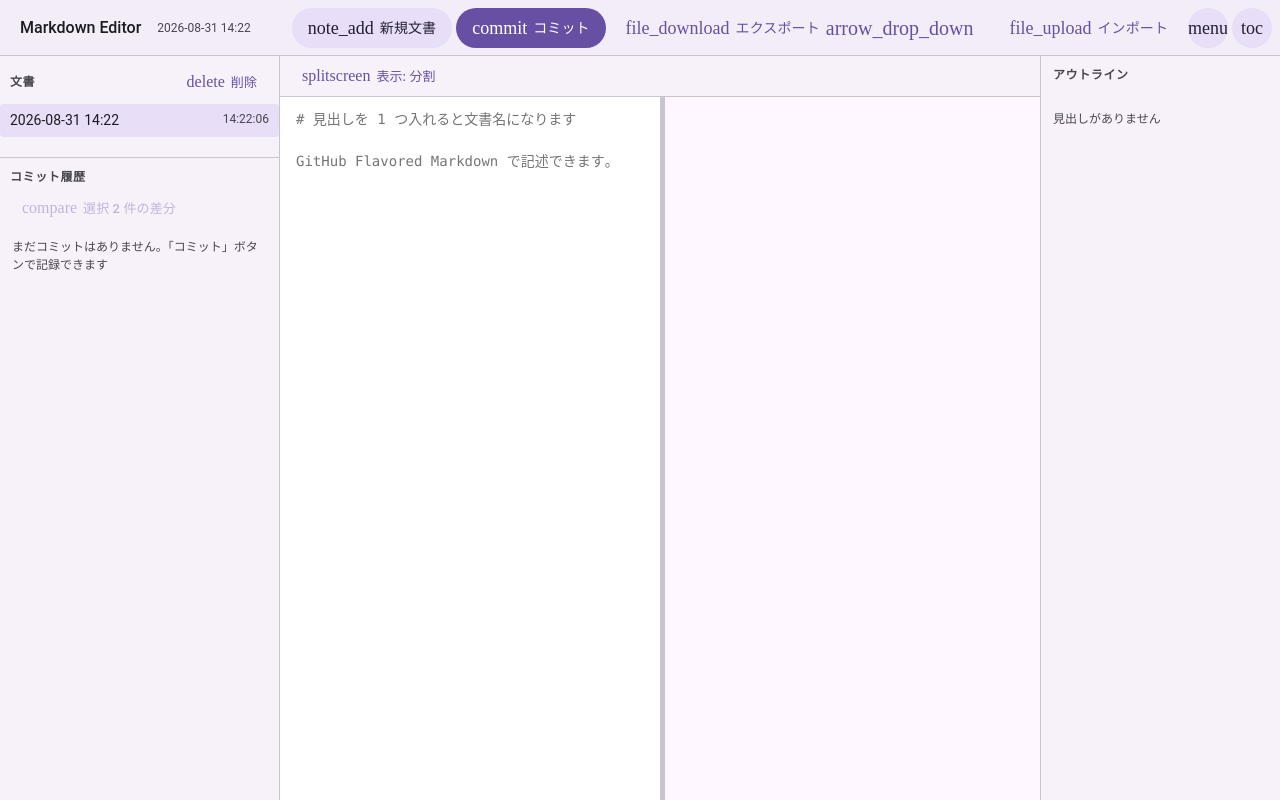
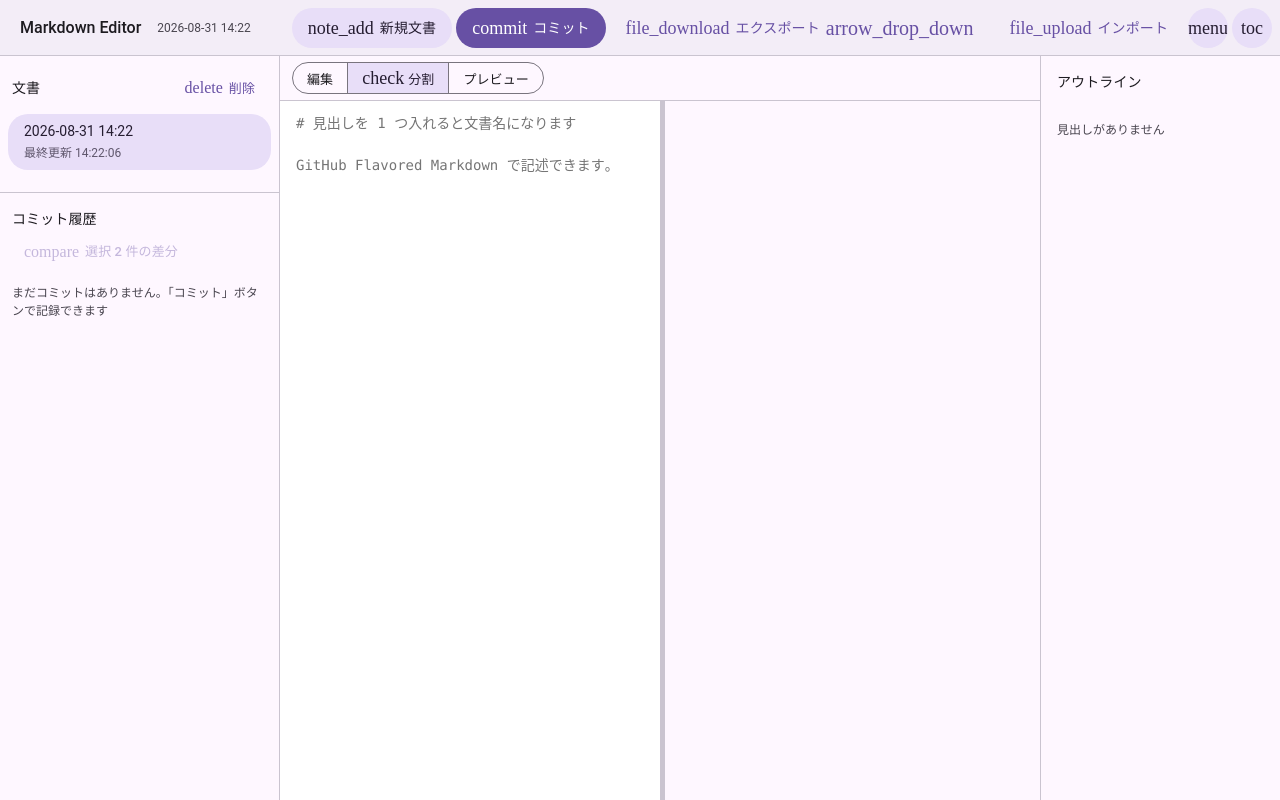
Before and after one commit to s-show/md_editor_with_export_docx, a website built with Vite: page index.html in a window 1280 px wide. Built offline with nearby package versions, Linux system fonts and the light colour scheme; a web font is replaced by a local one; what markdown-it-task-lists would draw is missing.

Commit message:
MD リファクタ フェーズ3: リスト・セグメントボタン・アウトライン
- 中央モード切替を cyclic 1 ボタンから MD3 Segmented Buttons
  (編集/分割/プレビュー, 選択中は secondary-container + check アイコン,
  aria-pressed 更新) に置換
- 文書リストを MD3 two-line list item 化
  (名称 + '最終更新 時刻' サポート行, 選択中 = 塗り + 左アクセントバー)
- コミット履歴を two-line list item 化 (メッセージ + タイムスタンプ,
  チェックボックスは accent-color 化, diff は trailing アイコンボタン)
- アウトラインを MD3 navigation list 化 (角丸 20px 項目 + state layer)
- サイドバーヘッダを MD3 list section header (label-large) に変更
- リップル対象にセグメントボタンを追加

```diff
--- a/index.html
+++ b/index.html
@@ -44,7 +44,11 @@
 
     <section id="center">
       <div id="center-toolbar">
-        <button id="btn-center-mode" class="btn small"><span class="md-icon sm">splitscreen</span><span id="center-mode-label">表示: 分割</span></button>
+        <div id="center-mode-seg" role="group" aria-label="表示モード">
+          <button id="btn-mode-editor" class="seg" aria-pressed="false"><span class="md-icon sm seg-check">check</span><span>編集</span></button>
+          <button id="btn-mode-split" class="seg" aria-pressed="false"><span class="md-icon sm seg-check">check</span><span>分割</span></button>
+          <button id="btn-mode-preview" class="seg" aria-pressed="false"><span class="md-icon sm seg-check">check</span><span>プレビュー</span></button>
+        </div>
         <span id="status" class="status"></span>
       </div>
       <div id="center-body">
--- a/src/main.ts
+++ b/src/main.ts
@@ -56,9 +56,11 @@ const fileInputEl = document.getElementById(
 const exportMenuEl = document.getElementById(
   "export-menu",
 ) as HTMLDetailsElement;
-const centerModeBtn = document.getElementById(
-  "btn-center-mode",
-) as HTMLButtonElement;
+const centerModeBtns: Record<CenterMode, HTMLButtonElement> = {
+  editor: document.getElementById("btn-mode-editor") as HTMLButtonElement,
+  split: document.getElementById("btn-mode-split") as HTMLButtonElement,
+  preview: document.getElementById("btn-mode-preview") as HTMLButtonElement,
+};
 const btnToggleLeft = document.getElementById(
   "btn-toggle-left",
 ) as HTMLButtonElement;
@@ -165,21 +167,24 @@ function renderDocList(): void {
   if (sorted.length === 0) {
     const li = document.createElement("li");
     li.className = "empty-hint";
-    li.textContent = "文書がありません。「＋ 新規文書」で作成してください";
+    li.textContent = "文書がありません。「新規文書」ボタンで作成してください";
     docListEl.appendChild(li);
     return;
   }
   for (const d of sorted) {
     const li = document.createElement("li");
     li.className = "doc-item" + (d.id === currentId ? " active" : "");
+    const main = document.createElement("div");
+    main.className = "doc-main";
     const name = document.createElement("span");
     name.className = "doc-name";
     name.textContent = docDisplayName(d);
     name.title = docDisplayName(d);
     const time = document.createElement("span");
     time.className = "doc-time";
-    time.textContent = formatTime(d.updatedAt);
-    li.append(name, time);
+    time.textContent = `最終更新 ${formatTime(d.updatedAt)}`;
+    main.append(name, time);
+    li.append(main);
     li.addEventListener("click", () =>
       void selectDocument(d.id).catch((e) => {
         console.error("select document failed", e);
@@ -294,6 +299,8 @@ function renderCommitPanel(): void {
     const cb = document.createElement("input");
     cb.type = "checkbox";
     cb.title = "比較用に選択";
+    const main = document.createElement("div");
+    main.className = "commit-main";
     const label = document.createElement("span");
     label.className = "commit-msg";
     label.textContent = c.message || "(メッセージなし)";
@@ -301,6 +308,7 @@ function renderCommitPanel(): void {
     const time = document.createElement("span");
     time.className = "commit-time";
     time.textContent = formatDateTime(c.timestamp);
+    main.append(label, time);
     const btn = document.createElement("button");
     btn.className = "btn small icon-btn";
     btn.innerHTML = '<span class="md-icon sm">compare</span>';
@@ -308,7 +316,7 @@ function renderCommitPanel(): void {
     btn.title = "直前のコミットとの差分を表示";
     btn.addEventListener("click", () => showDiffModal(sorted[idx - 1], c));
     cb.addEventListener("change", updateDiffSelectedBtn);
-    li.append(cb, label, time, btn);
+    li.append(cb, main, btn);
     commitListEl.appendChild(li);
   });
   updateDiffSelectedBtn();
@@ -490,10 +498,12 @@ function setCenterMode(mode: CenterMode): void {
   centerMode = mode;
   centerBodyEl.classList.toggle("mode-editor", mode === "editor");
   centerBodyEl.classList.toggle("mode-preview", mode === "preview");
-  const label = document.getElementById("center-mode-label");
-  if (label) {
-    label.textContent =
-      mode === "split" ? "表示: 分割" : mode === "editor" ? "表示: 入力のみ" : "表示: プレビューのみ";
+  for (const [m, b] of Object.entries(centerModeBtns) as [
+    CenterMode,
+    HTMLButtonElement,
+  ][]) {
+    b.setAttribute("aria-pressed", String(m === mode));
+    b.classList.toggle("active", m === mode);
   }
   localStorage.setItem("ui:centerMode", mode);
 }
@@ -562,9 +572,9 @@ async function init(): Promise<void> {
   document.getElementById("btn-commit")!.addEventListener("click", () => void onCommitClick());
   btnToggleLeft.addEventListener("click", toggleLeft);
   btnToggleRight.addEventListener("click", toggleRight);
-  centerModeBtn.addEventListener("click", () =>
-    setCenterMode(centerMode === "split" ? "editor" : centerMode === "editor" ? "preview" : "split"),
-  );
+  for (const m of Object.keys(centerModeBtns) as CenterMode[]) {
+    centerModeBtns[m].addEventListener("click", () => setCenterMode(m));
+  }
 
   document.getElementById("btn-export-md")!.addEventListener("click", () => void onExportMd());
   const btnExportDocx = document.getElementById("btn-export-docx")!;
--- a/src/styles.css
+++ b/src/styles.css
@@ -419,7 +419,7 @@ body.hide-left.hide-right #layout {
 #sidebar-right {
   overflow: auto;
   min-height: 0;
-  background: var(--bg-soft);
+  background: var(--md-background);
 }
 
 #sidebar-left {
@@ -437,14 +437,14 @@ body.hide-right #sidebar-right {
   visibility: hidden;
 }
 
+/* MD3 list section header */
 #sidebar-left h2,
 #sidebar-right h2,
 #commit-header h2 {
-  font-size: 12px;
-  font-weight: 600;
-  color: var(--text-dim);
-  text-transform: uppercase;
-  letter-spacing: 0.05em;
+  font-size: var(--text-label);
+  font-weight: 500;
+  color: var(--md-on-surface);
+  letter-spacing: 0.1px;
   margin: 0;
 }
 
@@ -452,7 +452,7 @@ body.hide-right #sidebar-right {
   display: flex;
   justify-content: space-between;
   align-items: center;
-  padding: 10px 10px 6px;
+  padding: 16px 12px 8px;
 }
 
 #commit-header {
@@ -460,7 +460,7 @@ body.hide-right #sidebar-right {
   justify-content: space-between;
   align-items: center;
   gap: 6px;
-  padding: 10px 10px 6px;
+  padding: 16px 12px 8px;
   flex-wrap: wrap;
 }
 
@@ -483,24 +483,24 @@ body.hide-right #sidebar-right {
   font-size: 12px;
 }
 
+/* MD3 two-line list item */
 .doc-item {
-  display: flex;
-  justify-content: space-between;
-  gap: 8px;
-  padding: 6px 10px;
+  display: block;
+  margin: 2px 8px;
+  padding: 8px 16px;
   cursor: pointer;
-  border-radius: 4px;
+  border-radius: 20px;
 }
 
-.doc-item:hover {
-  background: var(--md-surface-container-high);
-}
-
-.doc-item.active {
-  background: var(--md-secondary-container);
+.doc-main {
+  display: flex;
+  flex-direction: column;
+  gap: 2px;
 }
 
 .doc-name {
+  font-size: 14px;
+  line-height: 1.4;
   overflow: hidden;
   text-overflow: ellipsis;
   white-space: nowrap;
@@ -509,18 +509,52 @@ body.hide-right #sidebar-right {
 .doc-time {
   color: var(--text-dim);
   font-size: 12px;
-  flex-shrink: 0;
+}
+
+.doc-item:hover {
+  background: color-mix(in srgb, var(--md-on-surface) 8%, transparent);
+}
+
+.doc-item.active {
+  background: var(--md-secondary-container);
+  color: var(--md-on-secondary-container);
+}
+
+.doc-item.active .doc-time {
+  color: var(--md-on-secondary-container);
+  opacity: 0.7;
 }
 
 .commit-item {
   display: flex;
-  gap: 6px;
+  gap: 10px;
   align-items: center;
-  padding: 4px 10px;
+  margin: 2px 8px;
+  padding: 6px 8px;
+  border-radius: 20px;
+}
+
+.commit-item:hover {
+  background: color-mix(in srgb, var(--md-on-surface) 8%, transparent);
+}
+
+.commit-item input[type="checkbox"] {
+  margin: 0;
+  accent-color: var(--md-primary);
+  flex-shrink: 0;
+}
+
+.commit-main {
+  flex: 1;
+  min-width: 0;
+  display: flex;
+  flex-direction: column;
+  gap: 1px;
 }
 
 .commit-msg {
-  flex: 1;
+  font-size: 13.5px;
+  line-height: 1.4;
   overflow: hidden;
   text-overflow: ellipsis;
   white-space: nowrap;
@@ -528,35 +562,43 @@ body.hide-right #sidebar-right {
 
 .commit-time {
   color: var(--text-dim);
-  font-size: 11px;
-  flex-shrink: 0;
+  font-size: 11.5px;
 }
 
-/* ---- outline ---- */
+/* ---- outline (MD3 navigation list) ---- */
 #sidebar-right h2 {
-  padding: 10px 12px 4px;
+  padding: 16px 16px 8px;
 }
 
 #outline {
-  padding: 2px 0 10px;
+  padding: 0 4px 12px;
 }
 
 .outline-item {
   display: block;
-  width: 100%;
+  width: calc(100% - 8px);
+  margin: 2px 4px;
   text-align: left;
   border: none;
   background: none;
-  font-size: 13px;
-  padding: 4px 8px;
+  font-family: inherit;
+  font-size: 13.5px;
+  color: var(--md-on-surface);
+  padding: 9px 14px;
+  border-radius: 20px;
   cursor: pointer;
   overflow: hidden;
   text-overflow: ellipsis;
   white-space: nowrap;
+  transition: background-color 0.1s;
 }
 
 .outline-item:hover {
-  background: var(--md-surface-container-high);
+  background: color-mix(in srgb, var(--md-on-surface) 8%, transparent);
+}
+
+.outline-item:active {
+  background: color-mix(in srgb, var(--md-on-surface) 12%, transparent);
 }
 
 /* ---- center ---- */
@@ -570,10 +612,65 @@ body.hide-right #sidebar-right {
 #center-toolbar {
   display: flex;
   align-items: center;
-  gap: 10px;
-  padding: 4px 10px;
+  gap: 12px;
+  padding: 6px 12px;
   border-bottom: 1px solid var(--border);
-  background: var(--bg-soft);
+  background: var(--md-background);
+}
+
+/* ---- segmented buttons (MD3) ---- */
+#center-mode-seg {
+  display: inline-flex;
+  height: 32px;
+  border: 1px solid var(--md-outline);
+  border-radius: var(--shape-full);
+  overflow: hidden;
+}
+
+.seg {
+  position: relative;
+  overflow: hidden;
+  display: inline-flex;
+  align-items: center;
+  gap: 4px;
+  border: none;
+  background: transparent;
+  height: 100%;
+  padding: 0 14px;
+  font-family: inherit;
+  font-size: 13px;
+  font-weight: 500;
+  letter-spacing: 0.1px;
+  color: var(--md-on-surface);
+  cursor: pointer;
+  transition: background-color 0.1s;
+}
+
+.seg + .seg {
+  border-left: 1px solid var(--md-outline);
+}
+
+.seg:hover {
+  background: color-mix(in srgb, var(--md-on-surface) 8%, transparent);
+}
+
+.seg:focus-visible {
+  outline: 2px solid var(--md-primary);
+  outline-offset: -2px;
+}
+
+.seg.active {
+  background: var(--md-secondary-container);
+  color: var(--md-on-secondary-container);
+}
+
+.seg .seg-check {
+  display: none;
+  font-size: 18px;
+}
+
+.seg.active .seg-check {
+  display: inline-block;
 }
 
 .status {
--- a/src/ui.ts
+++ b/src/ui.ts
@@ -22,7 +22,7 @@ export interface ModalAction {
 export function attachRipple(): void {
   document.addEventListener("pointerdown", (e) => {
     const target = (e.target as HTMLElement).closest<HTMLElement>(
-      ".btn, .menu-items button, .doc-item, .outline-item",
+      ".btn, .seg, .menu-items button, .doc-item, .outline-item",
     );
     if (!target || (target as HTMLButtonElement).disabled) return;
     const rect = target.getBoundingClientRect();
```
